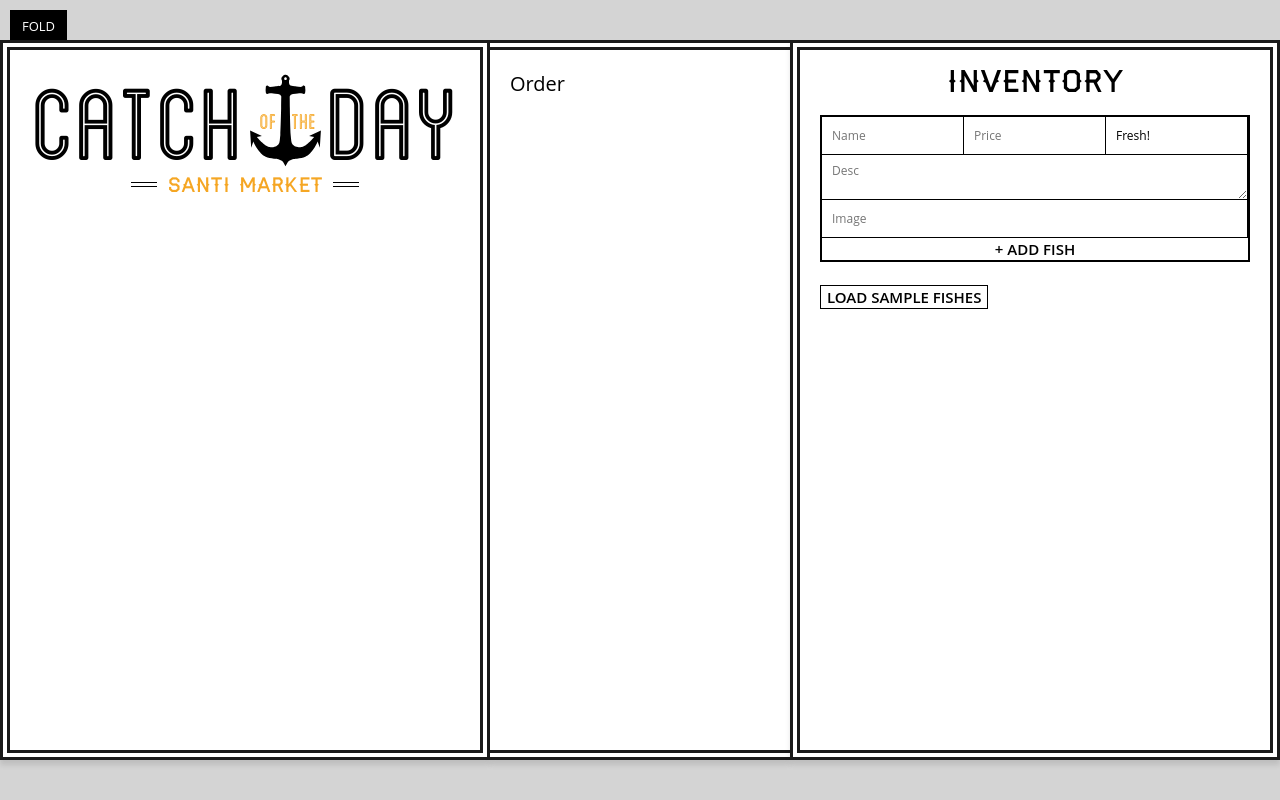
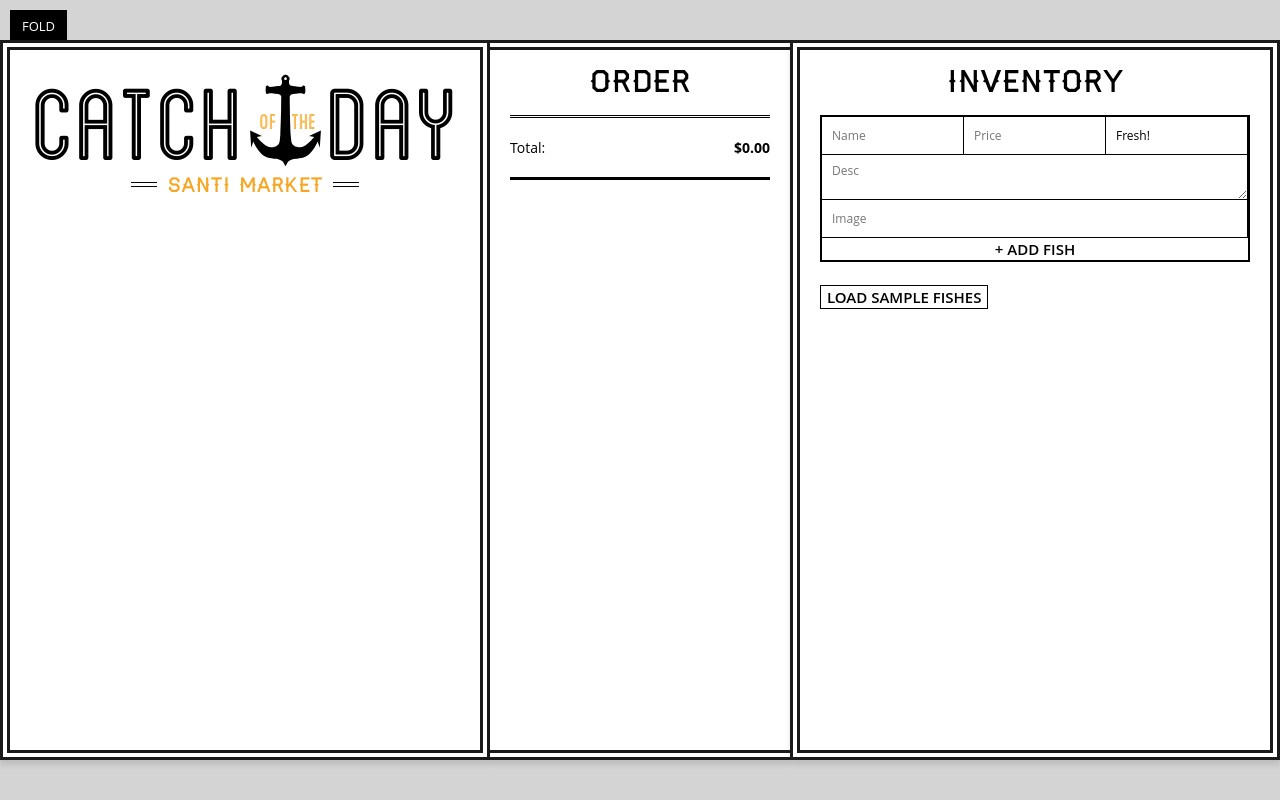
Before and after one commit to santimiq/catch-of-the-day, a React (Create React App) app: page / in a window 1280 px wide. Both pictures are taken after a click on the button "VISIT STORE". Built offline with nearby package versions, Linux system fonts and the light colour scheme.

Commit message:
Displaying Order State with JSX

```diff
--- a/src/components/App.js
+++ b/src/components/App.js
@@ -41,7 +41,7 @@ class App extends React.Component {
             ))}
           </ul>
         </div>
-        <Order />
+        <Order fishes={this.state.fishes} order={this.state.order} />
         <Inventory addFish={this.addFish} loadSampleFishes={this.loadSampleFishes} />
       </div>
     );
--- a/src/components/Order.js
+++ b/src/components/Order.js
@@ -1,8 +1,48 @@
 import React from "react";
+import { formatPrice} from "../helpers"
 
 class Order extends React.Component {
+  renderOrder = (key) => {
+    const fish = this.props.fishes[key]
+    const count = this.props.order[key]
+    const isAvailable = fish.status === 'available'
+    if(!isAvailable) {
+      return <li key={key}>  Sorry {fish ? fish.name : 'fish'} is no longer available </li>
+    }
+    return (
+      <li key={key}>
+        {count} lbs {fish.name}
+        {formatPrice(count * fish.price)}
+      </li>
+    )
+  }
+
   render() {
-    return <div className="order">Order</div>
+
+    const orderIds = Object.keys(this.props.order)
+    const total = orderIds.reduce((prevTotal, key) => {
+      const fish = this.props.fishes[key];
+      const count = this.props.order[key];
+      const isAvailable = fish && fish.status === 'available'
+      if(isAvailable) {
+        return prevTotal + (count * fish.price);
+      }
+      return prevTotal;
+    }, 0);
+
+
+    return (
+    <div className="order-wrap">
+      <h2>Order</h2>
+      <ul className="order">
+        {orderIds.map(this.renderOrder)}
+      </ul>
+      <div className="total">
+        Total:
+        <strong>{formatPrice(total)}</strong>
+      </div>
+    </div>
+    )
   }
 }
 
```
